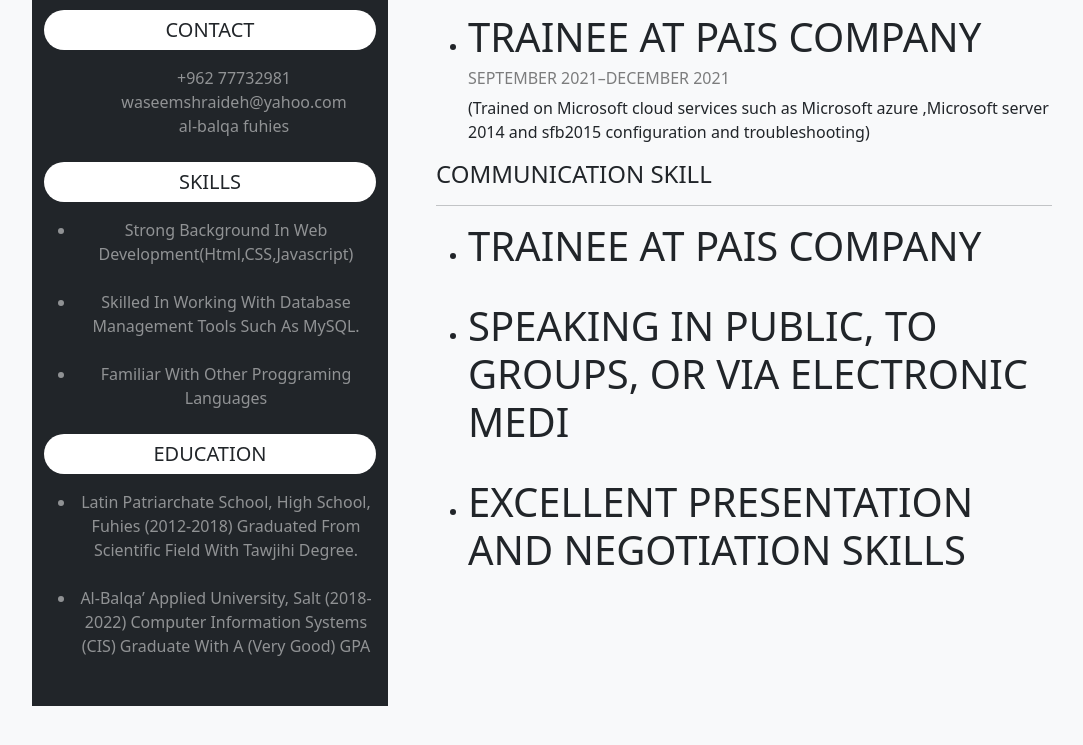
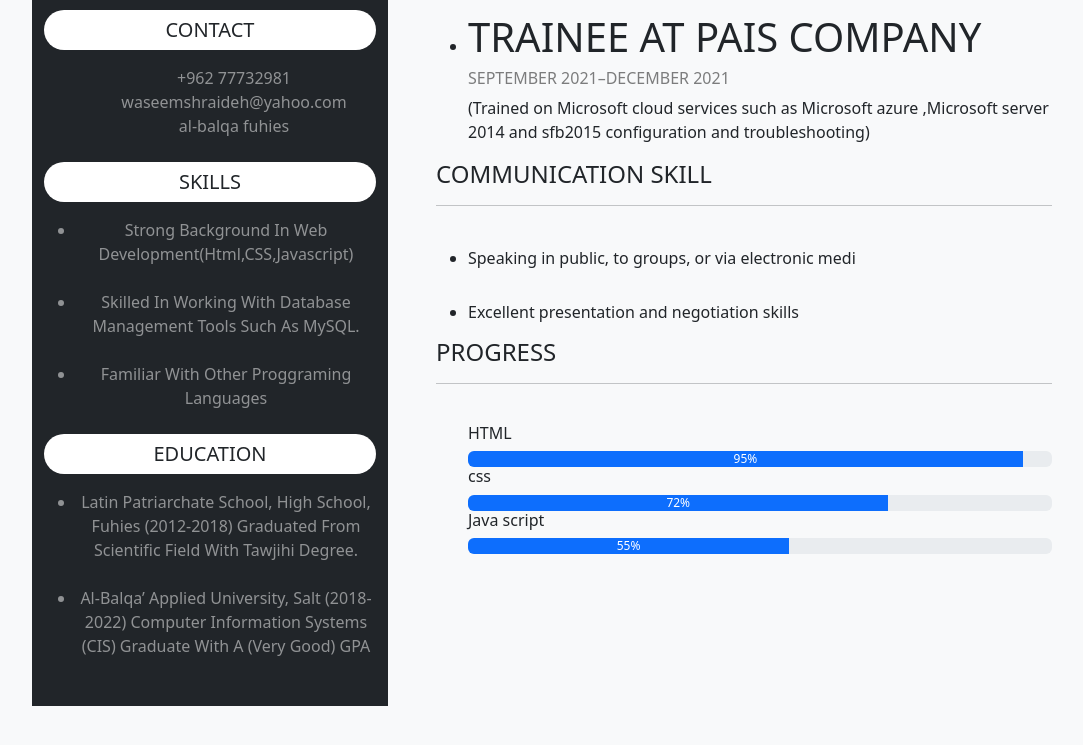
Before and after one commit to wesso69/icon, a plain HTML site: page index.html in a window 1280 px wide. Shown: the part 541-1286 px from the top of the page, without its empty margins (74-1157 px from the left). Drawn offline with nearby package versions, Linux system fonts and the light colour scheme.

Commit message:
first commit

```diff
--- a/index.html
+++ b/index.html
@@ -106,20 +106,40 @@
                     <h4 class="text-uppercase">Communication Skill</h4>
                     <hr>
                     <ul class="list">
+
+                        <br>
                         <li class="list-item">
-                            <h5 class="display-6 text-uppercase">Trainee at PAIS company
-                            </h5>
+                            <h6>Speaking in public, to groups, or via electronic medi
+                            </h6>
                         </li>
                         <br>
                         <li class="list-item">
-                            <h5 class="display-6 text-uppercase">Speaking in public, to groups, or via electronic medi
-                            </h5>
+                            <h6>Excellent presentation and negotiation skills
+                            </h6>
                         </li>
+                    </ul>
+                </div>
+                <div>
+                    <h4 class="text-uppercase">progress</h4>
+                    <hr>
+                    <ul class="list">
                         <br>
-                        <li class="list-item">
-                            <h5 class="display-6 text-uppercase">Excellent presentation and negotiation skills
-                            </h5>
-                        </li>
+                        <h6>HTML</h6>
+                        <div class="progress">
+                            <div class="progress-bar" role="progressbar" style="width: 95%;" aria-valuenow="25"
+                                aria-valuemin="0" aria-valuemax="100">95%</div>
+                        </div>
+                        <h6>css</h6>
+                        <div class="progress">
+                            <div class="progress-bar" role="progressbar" style="width: 72%;" aria-valuenow="72"
+                                aria-valuemin="0" aria-valuemax="100">72%</div>
+                        </div>
+
+                        <h6>Java script</h6>
+                        <div class="progress">
+                            <div class="progress-bar" role="progressbar" style="width: 55%;" aria-valuenow="25"
+                                aria-valuemin="0" aria-valuemax="100">55%</div>
+                        </div>
                     </ul>
                 </div>
 
```
